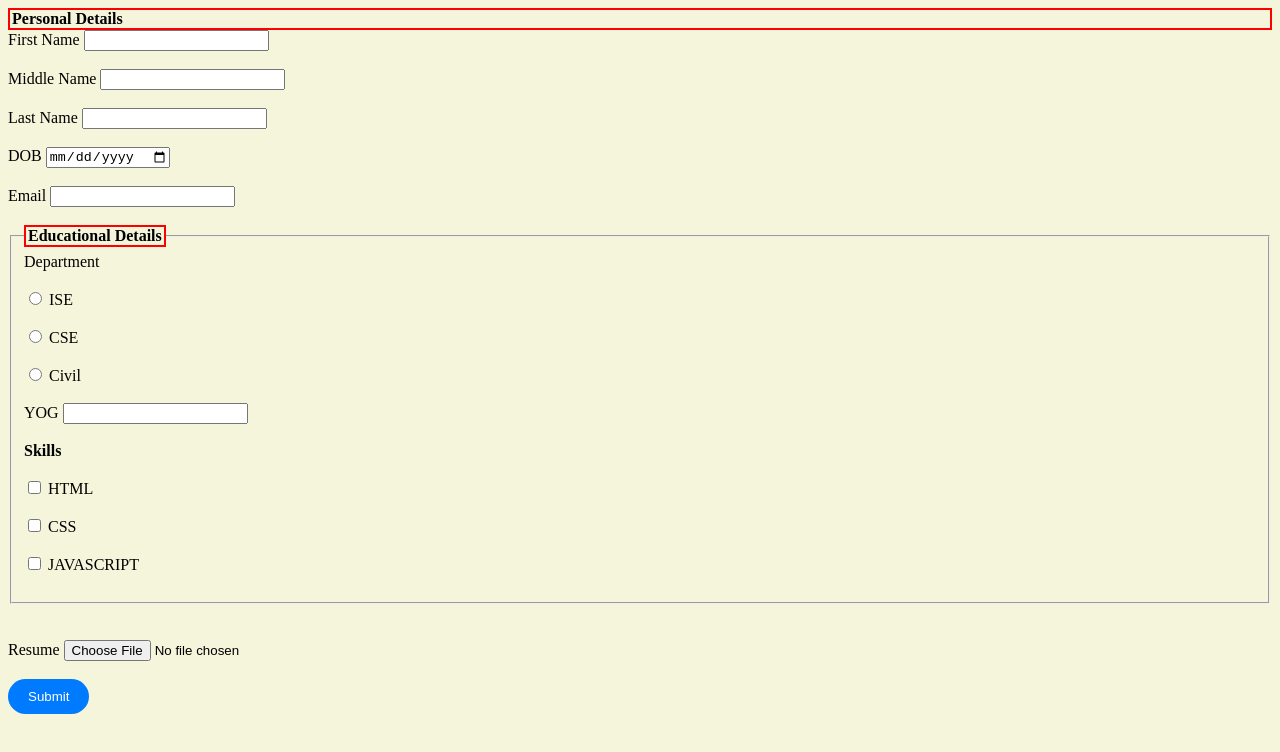
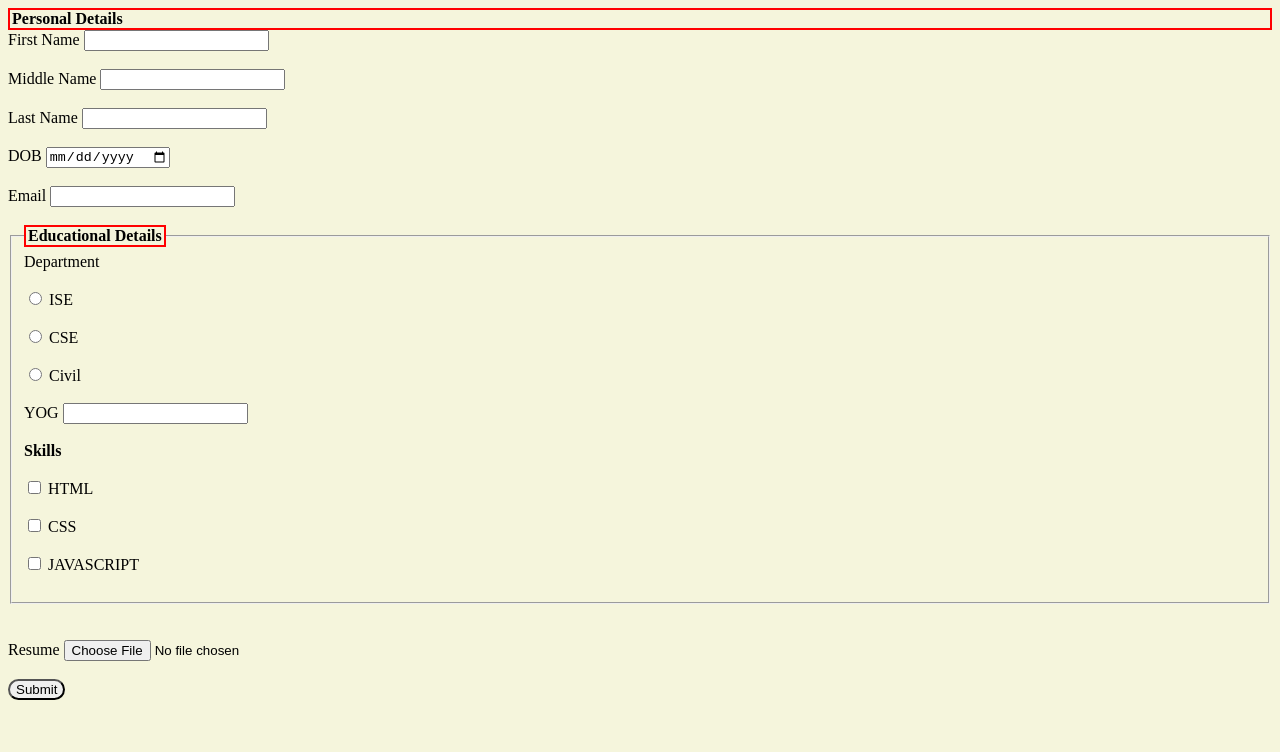
Before and after one commit to chethana2306/Standard2.github.io, a plain HTML site: page index.html in a window 1280 px wide. Drawn offline with Linux system fonts and the light colour scheme.

Commit message:
style.css

```diff
--- a/style.css
+++ b/style.css
@@ -5,12 +5,9 @@ legend{
     border: 2px solid red;
 }
 input[type="submit"] {
-  padding: 10px 20px;
-  border: none;
-  background-color: #007bff;
-  color: #fff;
+
   border-radius: 40px;
-  cursor: pointer;
+
 }
 
 input[type="submit"]:hover {
```
